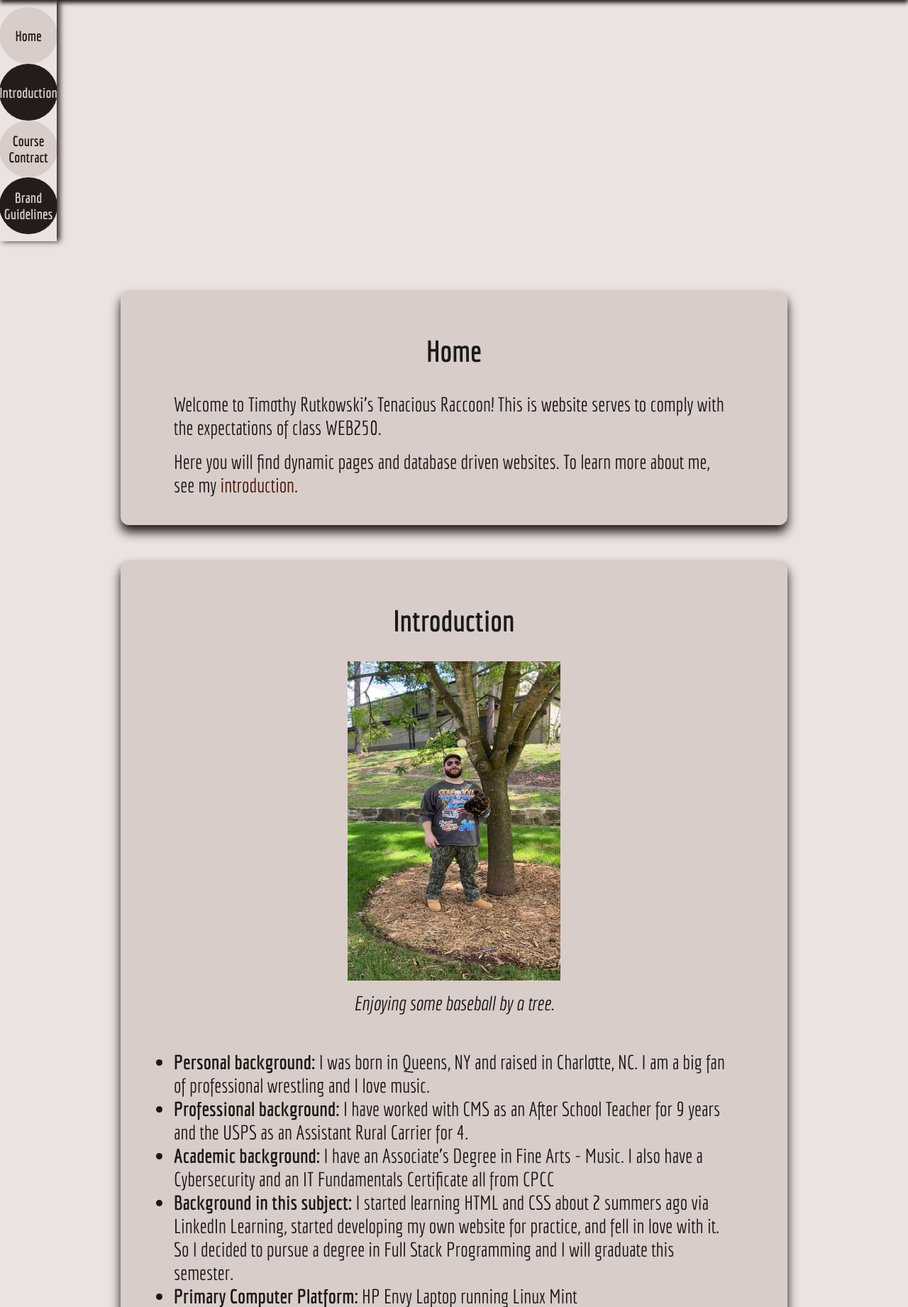
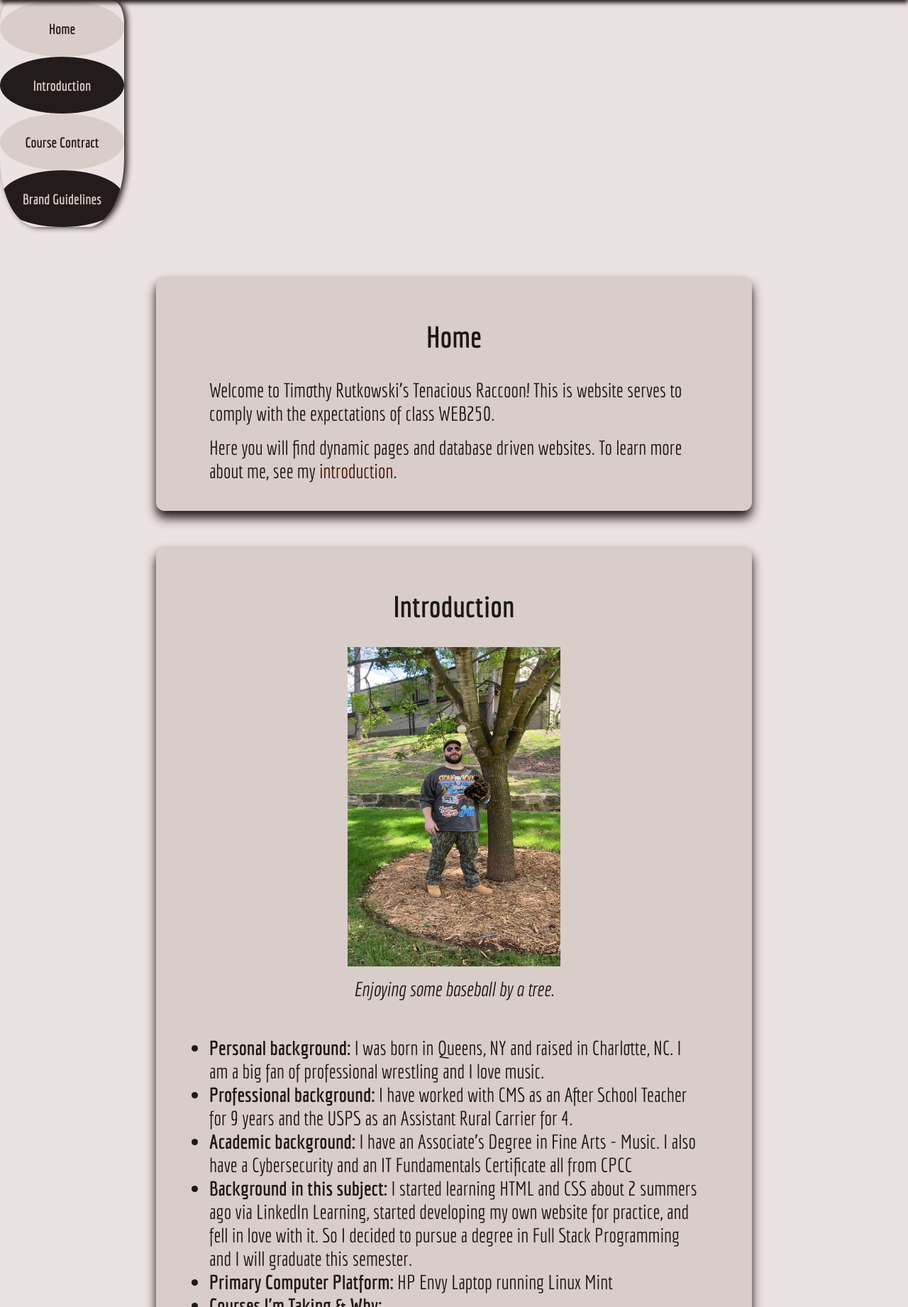
Before and after one commit to Trutkow0/web250, a PHP site: page / in a window 1280 px wide. Shown: the part 86-1928 px from the top of the page at 71% size. Run offline with PHP 8.4, Linux system fonts and the light colour scheme.

Commit message:
Update styles.css

```diff
--- a/styles/styles.css
+++ b/styles/styles.css
@@ -91,7 +91,7 @@ header {
 
   /*NAV STYLES*/
   .sidebar {
-    width: 80px;
+    width: 175px;
     display: flex;
     flex-direction: column;
     justify-content: flex-start;
@@ -99,11 +99,12 @@ header {
     overflow-y: auto;
     position: sticky;
     top: 0;
-    padding: 10px 0;
     box-shadow: 4px 0 8px #241c1a;
+    border-radius: 10% 10% 30% 30%;
   }
 
     #tail ul {
+    width: 100%;
     list-style-type: none;
     padding: 0;
     margin: 0;
@@ -162,6 +163,7 @@ main {
   padding: 20px;
   font-size: 1.75em;
   overflow-y: auto;
+  margin: 0 50px;
 }
 
 h2 {
```
